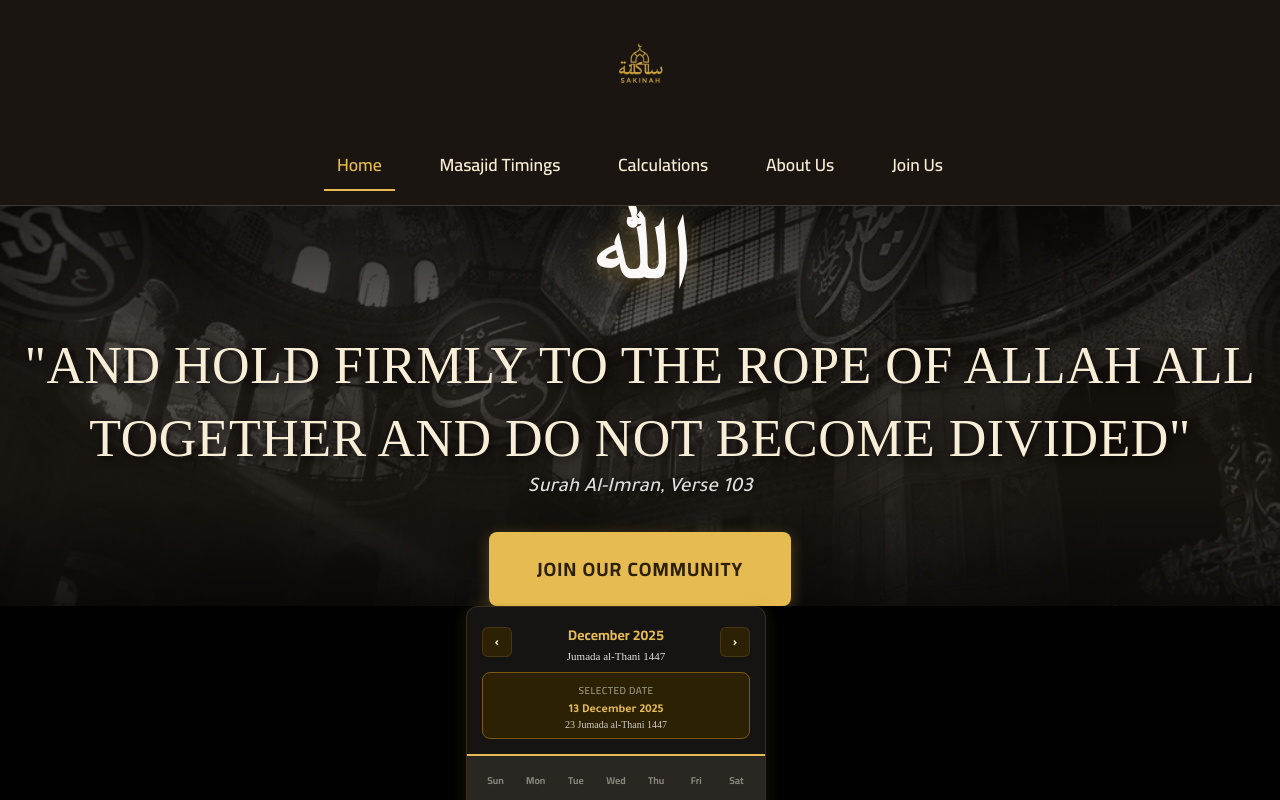
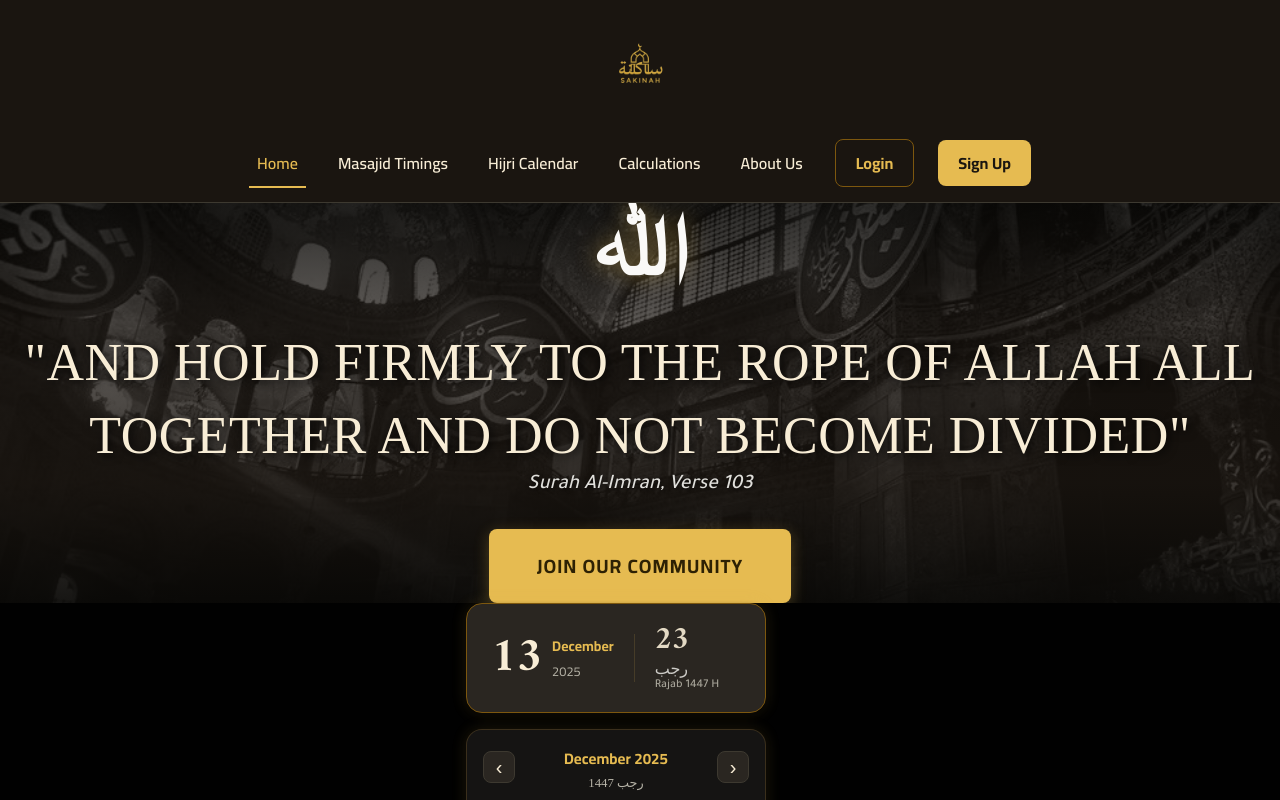
Before and after one commit to shehreyar714-create/Sakinah2ndDraftReactVersion, a React (Vite) app: page / in a window 1280 px wide. Shown: the top 800 px of the page. Built offline with nearby package versions, Linux system fonts and the light colour scheme; no server answers; the database is empty; a web font is replaced by a local one.

Commit message:
save the login changes

```diff
--- a/src/components/Navbar.jsx
+++ b/src/components/Navbar.jsx
@@ -1,17 +1,34 @@
 import { useState } from "react";
-import { Link, NavLink } from "react-router-dom";
+import { Link, NavLink, useNavigate } from "react-router-dom";
+import { useAuth } from "../context/AuthContext";
+import { signOut } from "../lib/auth";
 import "../css/Navbar.css";
 
 function Navbar() {
   const [menuOpen, setMenuOpen] = useState(false);
+  const [signingOut, setSigningOut] = useState(false);
+  const { user, isAuthenticated } = useAuth();
+  const navigate = useNavigate();
 
-  const toggleMenu = () => {
-    setMenuOpen((prev) => !prev);
-  };
+  const toggleMenu = () => setMenuOpen((prev) => !prev);
+  const closeMenu  = () => setMenuOpen(false);
 
-  const closeMenu = () => {
-    setMenuOpen(false);
-  };
+  const displayName = user?.user_metadata?.display_name
+    || user?.email?.split("@")[0]
+    || "Account";
+
+  async function handleSignOut() {
+    setSigningOut(true);
+    try {
+      await signOut();
+      navigate("/");
+    } catch (e) {
+      console.error(e);
+    } finally {
+      setSigningOut(false);
+      closeMenu();
+    }
+  }
 
   return (
     <header>
@@ -20,76 +37,73 @@ function Navbar() {
           <Link to="/" onClick={closeMenu}>
             <img src="/images/logo2.png" alt="Sakinah Logo" />
           </Link>
-
-          <button className="hamburger" onClick={toggleMenu}>
-            ☰
-          </button>
+          <button className="hamburger" onClick={toggleMenu}>☰</button>
         </div>
 
         <ul className={`nav-links ${menuOpen ? "active" : ""}`}>
 
           <li>
-            <NavLink to="/" onClick={closeMenu}>
-              Home
-            </NavLink>
+            <NavLink to="/" onClick={closeMenu}>Home</NavLink>
           </li>
 
           <li>
-            <NavLink to="/masajidtimings" onClick={closeMenu}>
-              Masajid Timings
-            </NavLink>
+            <NavLink to="/masajidtimings" onClick={closeMenu}>Masajid Timings</NavLink>
+          </li>
+
+          <li>
+            <NavLink to="/hijri-calendar" onClick={closeMenu}>Hijri Calendar</NavLink>
           </li>
 
           <li className="dropdown">
-            {/* 🔥 FIXED — absolute route */}
-            <NavLink to="/calculations" onClick={closeMenu}>
-              Calculations
-            </NavLink>
-
+            <NavLink to="/calculations" onClick={closeMenu}>Calculations</NavLink>
             <ul className="dropdown-menu">
-              <li>
-                <NavLink to="/calculations/zakat" onClick={closeMenu}>
-                  Zakat
-                </NavLink>
-              </li>
-
-              <li>
-                <NavLink to="/calculations/fitrah" onClick={closeMenu}>
-                  Fitrah
-                </NavLink>
-              </li>
-
-              <li>
-                <NavLink to="/calculations/inheritence" onClick={closeMenu}>
-                  Inheritence
-                </NavLink>
-              </li>
-
-              <li>
-                <NavLink to="/calculations/iddat" onClick={closeMenu}>
-                  Iddat
-                </NavLink>
-              </li>
-
-              <li>
-                <NavLink to="/calculations/aqiqah" onClick={closeMenu}>
-                  Aqiqah
-                </NavLink>
-              </li>
+              <li><NavLink to="/calculations/zakat"       onClick={closeMenu}>Zakat</NavLink></li>
+              <li><NavLink to="/calculations/fitrah"      onClick={closeMenu}>Fitrah</NavLink></li>
+              <li><NavLink to="/calculations/inheritence" onClick={closeMenu}>Inheritence</NavLink></li>
+              <li><NavLink to="/calculations/iddat"       onClick={closeMenu}>Iddat</NavLink></li>
+              <li><NavLink to="/calculations/aqiqah"      onClick={closeMenu}>Aqiqah</NavLink></li>
             </ul>
           </li>
 
           <li>
-            <NavLink to="/aboutus" onClick={closeMenu}>
-              About Us
-            </NavLink>
+            <NavLink to="/aboutus" onClick={closeMenu}>About Us</NavLink>
           </li>
 
-          <li>
-            <NavLink to="/joinus" onClick={closeMenu}>
-              Join Us
-            </NavLink>
-          </li>
+          {/* ── Auth-aware links ────────────────────────────── */}
+          {isAuthenticated ? (
+            <>
+              <li>
+                <NavLink to="/calendar" onClick={closeMenu}>My Calendar</NavLink>
+              </li>
+              <li className="dropdown">
+                <span className="nav-user-name">👤 {displayName}</span>
+                <ul className="dropdown-menu">
+                  <li>
+                    <button
+                      className="nav-signout-btn"
+                      onClick={handleSignOut}
+                      disabled={signingOut}
+                    >
+                      {signingOut ? "Signing out..." : "Sign out"}
+                    </button>
+                  </li>
+                </ul>
+              </li>
+            </>
+          ) : (
+            <>
+              <li>
+                <NavLink to="/login" onClick={closeMenu} className="nav-login-btn">
+                  Login
+                </NavLink>
+              </li>
+              <li>
+                <NavLink to="/signup" onClick={closeMenu} className="nav-signup-btn">
+                  Sign Up
+                </NavLink>
+              </li>
+            </>
+          )}
 
         </ul>
       </nav>
--- a/src/css/Navbar.css
+++ b/src/css/Navbar.css
@@ -1,7 +1,6 @@
 /* ==================================================
    NAVBAR BASE
 ================================================== */
-
 .navbar {
   width: 100%;
   background: var(--bg-primary);
@@ -14,7 +13,6 @@
 /* ==================================================
    HEADER (LOGO + HAMBURGER)
 ================================================== */
-
 .nav-header {
   width: 100%;
   max-width: 75rem;
@@ -33,14 +31,16 @@
 /* ==================================================
    NAV LINKS - DESKTOP
 ================================================== */
-
 .nav-links {
   list-style: none;
   display: flex;
-  gap: 2rem;
+  align-items: center;
+  gap: 1.5rem;
   padding: 1rem 0 1.5rem;
   font-family: 'Cairo', sans-serif;
   font-weight: 600;
+  flex-wrap: wrap;
+  justify-content: center;
 }
 
 .nav-links li {
@@ -50,9 +50,9 @@
 .nav-links li a,
 .dropdown-toggle {
   text-decoration: none;
-  font-size: 1.1rem;
+  font-size: 1rem;
   color: var(--text-primary);
-  padding: 0.5rem 0.8rem;
+  padding: 0.5rem 0.5rem;
   transition: all 0.3s ease;
   background: none;
   border: none;
@@ -70,9 +70,79 @@
 }
 
 /* ==================================================
+   AUTH BUTTONS
+================================================== */
+.nav-login-btn {
+  font-family: 'Cairo', sans-serif !important;
+  font-weight: 700 !important;
+  padding: 0.5rem 1.25rem !important;
+  border-radius: 0.5rem !important;
+  border: 1px solid var(--border-primary) !important;
+  color: var(--text-gold) !important;
+  transition: all 0.2s ease !important;
+}
+
+.nav-login-btn:hover {
+  background: rgba(230, 187, 81, 0.1) !important;
+  border-bottom: none !important;
+}
+
+.nav-signup-btn {
+  font-family: 'Cairo', sans-serif !important;
+  font-weight: 700 !important;
+  padding: 0.5rem 1.25rem !important;
+  border-radius: 0.5rem !important;
+  background: var(--btn-primary-bg) !important;
+  color: var(--btn-primary-text) !important;
+  border: none !important;
+  transition: all 0.2s ease !important;
+}
+
+.nav-signup-btn:hover {
+  background: var(--btn-primary-hover) !important;
+  transform: translateY(-1px);
+  border-bottom: none !important;
+}
+
+.nav-signup-btn.active,
+.nav-login-btn.active {
+  border-bottom: none !important;
+}
+
+/* ==================================================
+   USER NAME + SIGN OUT
+================================================== */
+.nav-user-name {
+  font-family: 'Cairo', sans-serif;
+  font-size: 1rem;
+  font-weight: 600;
+  color: var(--text-gold);
+  cursor: pointer;
+  padding: 0.5rem 0.5rem;
+  display: block;
+}
+
+.nav-signout-btn {
+  font-family: 'Cairo', sans-serif;
+  font-weight: 600;
+  width: 100%;
+  text-align: left;
+  background: none;
+  border: none;
+  cursor: pointer;
+  font-size: 0.95rem;
+  color: var(--error-500);
+  padding: 0.6rem 1rem;
+  transition: all 0.2s ease;
+}
+
+.nav-signout-btn:hover {
+  background: rgba(255, 107, 107, 0.1);
+}
+
+/* ==================================================
    DROPDOWN
 ================================================== */
-
 .dropdown {
   position: relative;
 }
@@ -89,7 +159,7 @@
   padding: 0.5rem 0;
   border-radius: 0.5rem;
   display: none;
-  z-index: 2;
+  z-index: 100;
 }
 
 .dropdown-menu li a {
@@ -119,7 +189,6 @@
 /* ==================================================
    HAMBURGER
 ================================================== */
-
 .hamburger {
   display: none;
   position: absolute;
@@ -134,23 +203,20 @@
 /* ==================================================
    TABLET
 ================================================== */
-
 @media (max-width: 64em) {
   .nav-header img {
     height: 5rem;
   }
 
   .nav-links {
-    gap: 1.5rem;
+    gap: 1rem;
   }
 }
 
 /* ==================================================
    MOBILE
 ================================================== */
-
 @media (max-width: 48em) {
-
   .hamburger {
     display: block;
   }
@@ -163,11 +229,14 @@
     width: 16rem;
     background: var(--bg-primary);
     flex-direction: column;
-    gap: 1.2rem;
+    gap: 1rem;
     padding: 6rem 1.5rem 2rem;
     transition: left 0.3s ease;
     box-shadow: 0 0 1rem rgba(0, 0, 0, 0.3);
     align-items: flex-start;
+    justify-content: flex-start;
+    overflow-y: auto;
+    z-index: 999;
   }
 
   .nav-links.active {
@@ -186,13 +255,19 @@
     text-align: left;
   }
 
-  /* Dropdown inside mobile */
+  .nav-login-btn,
+  .nav-signup-btn {
+    display: block;
+    width: 100%;
+    text-align: center !important;
+  }
+
   .dropdown-menu {
     position: static;
     width: 100%;
     border: none;
     box-shadow: none;
-    background: rgba(var(--color-primary-rgb), 0.05);
+    background: rgba(230, 187, 81, 0.05);
     margin-top: 0.5rem;
     border-radius: 0.5rem;
   }
@@ -205,9 +280,7 @@
 /* ==================================================
    EXTRA SMALL DEVICES
 ================================================== */
-
 @media (max-width: 23.4375em) {
-
   .nav-header img {
     height: 4rem;
   }
--- a/src/pages/Home.jsx
+++ b/src/pages/Home.jsx
@@ -1,10 +1,8 @@
-// hello this is aaqil
 import Navbar from "../components/Navbar";
 import PrayerCard from "../components/PrayerCard";
-import Calendar from "../components/Calendar";
+import HijriCalendar from "../components/HijriCalendar";
 import QuranSection from "../components/QuranSection";
 import HeroSection from "../components/HeroSection";
-// import ServicesSection from "../components/ServicesSection";
 import AboutSection from "../components/AboutSection";
 import JoinUsSection from "../components/JoinUsSection";
 import Footer from "../components/Footer";
@@ -14,16 +12,16 @@ import { useLocation } from "../hooks/useLocation";
 import { usePrayerTimes } from "../hooks/uesPrayerTimes";
 
 function Home() {
-    const [selectedDate, setSelectedDate] = useState(new Date());
-
+  const [selectedDate, setSelectedDate] = useState(new Date());
   const { coords } = useLocation();
   const { data, loading } = usePrayerTimes(selectedDate, coords);
+
   return (
     <div>
       <Navbar />
+
+      {/* ── Hero banner ───────────────────────────────────── */}
       <div className="landingpage">
-
-
         <div className="landing-content">
           <div className="allah-symbol">ﷲ</div>
           <h1 className="hero-quote">
@@ -37,18 +35,16 @@ function Home() {
         </div>
       </div>
 
+      {/* ── Prayer times + Hijri Calendar side by side ────── */}
       <section className="combined-section">
         <PrayerCard selectedDate={selectedDate} />
-
-        <Calendar
-          selectedDate={selectedDate}
-          onDateChange={setSelectedDate}
-        />
+        <div className="calender-container">
+          <HijriCalendar />
+        </div>
       </section>
 
       <QuranSection />
       <HeroSection />
-      {/* <ServicesSection /> */}
       <AboutSection />
       <JoinUsSection />
 
```
